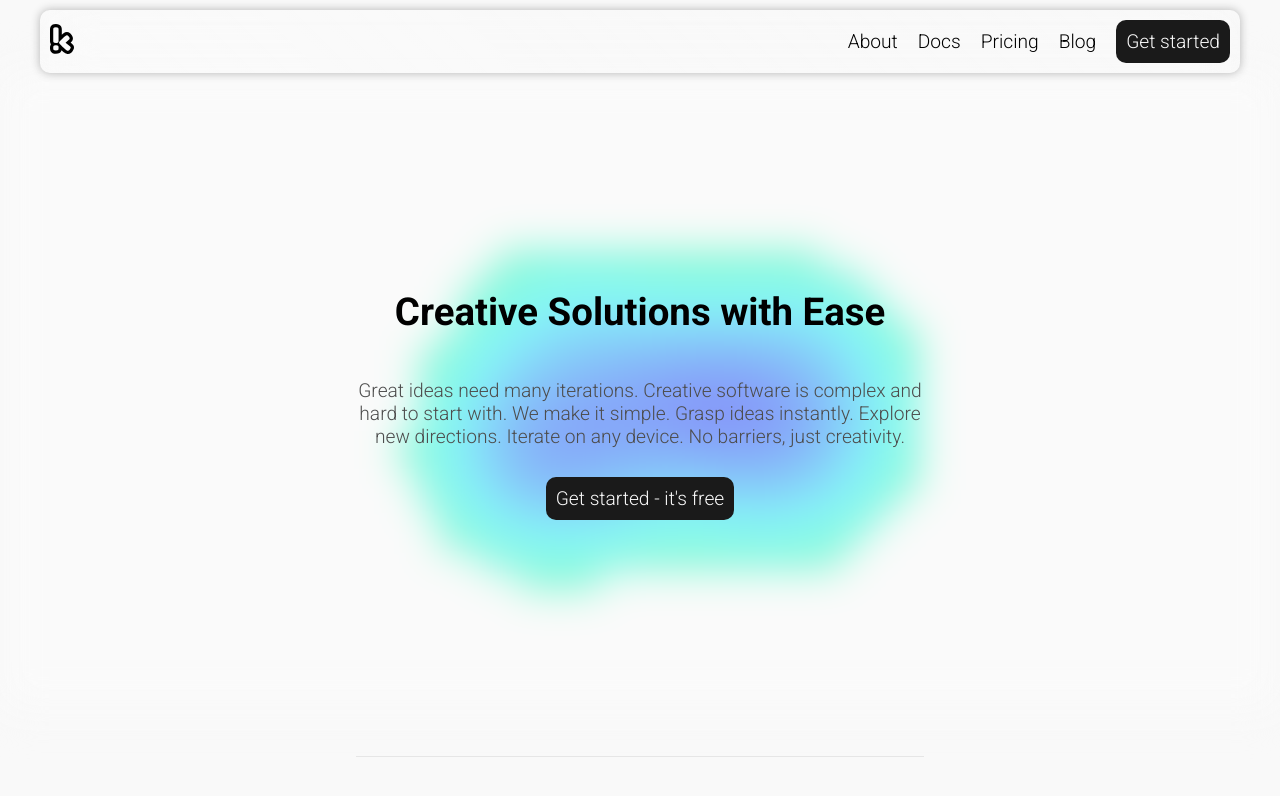
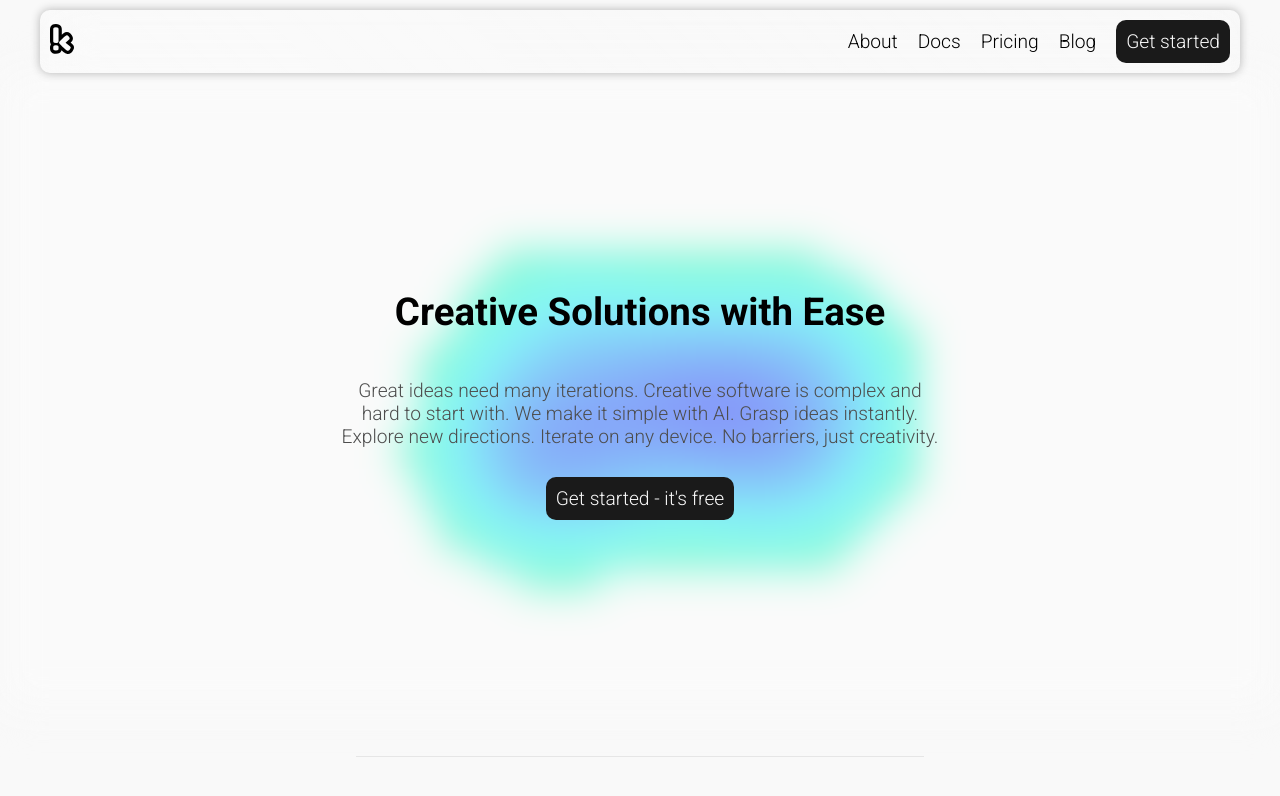
Before and after one commit to StepanKukharskiy/diffusion-workflow, a SvelteKit app: page / in a window 1280 px wide. Shown: the top 796 px of the page. Built offline with nearby package versions, Linux system fonts and the light colour scheme; no server answers.

Commit message:
hero fix

```diff
--- a/src/routes/+page.svelte
+++ b/src/routes/+page.svelte
@@ -236,7 +236,7 @@
 				</p> -->
 				<h1>Creative Solutions with Ease</h1>
 					<p>Great ideas need many iterations. Creative software is complex and hard to start with.
-					We make it simple. Grasp ideas instantly. Explore new directions. Iterate on any device. No barriers, just creativity.</p>
+					We make it simple with AI. Grasp ideas instantly. Explore new directions. Iterate on any device. No barriers, just creativity.</p>
 				<!-- Figure Out Perfect Solutions with Ease
 Finding the ideal concept can be a lengthy process that requires multiple iterations. Complex creative software often slows you down when you need to move quickly.
 With our workspace, grasp your ideas instantly, explore multiple directions, and iterate on any device—no barriers, just creativity. -->
```
